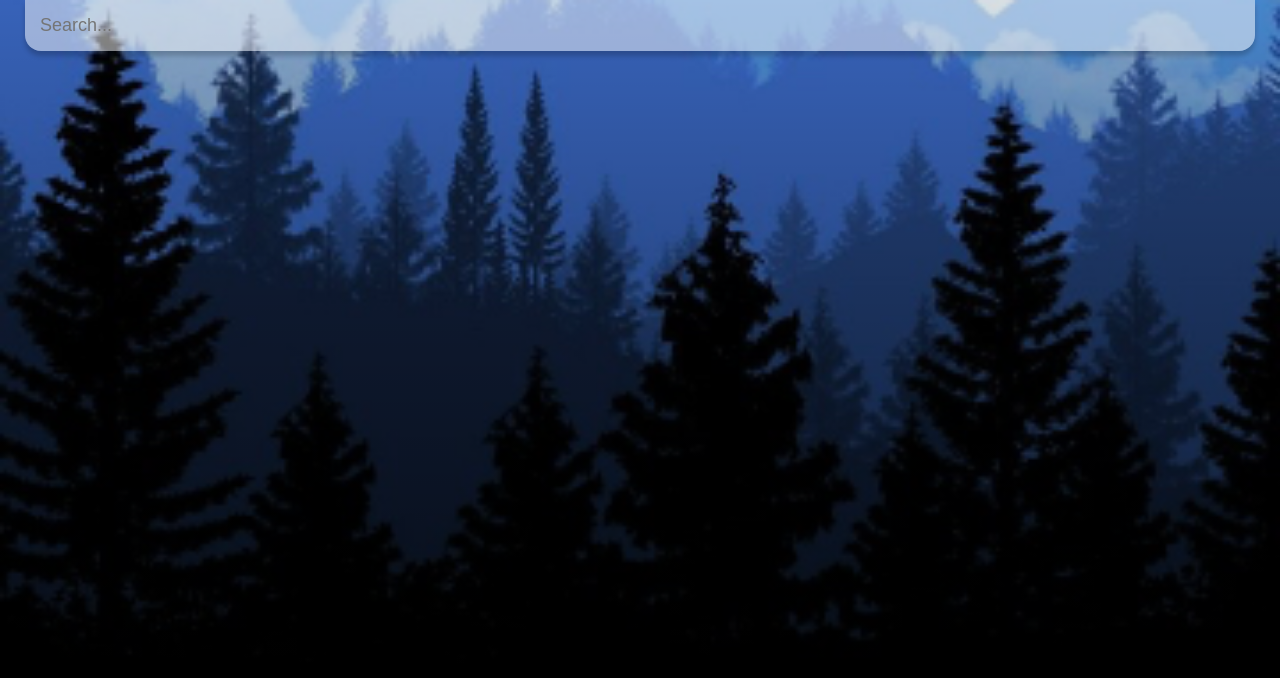
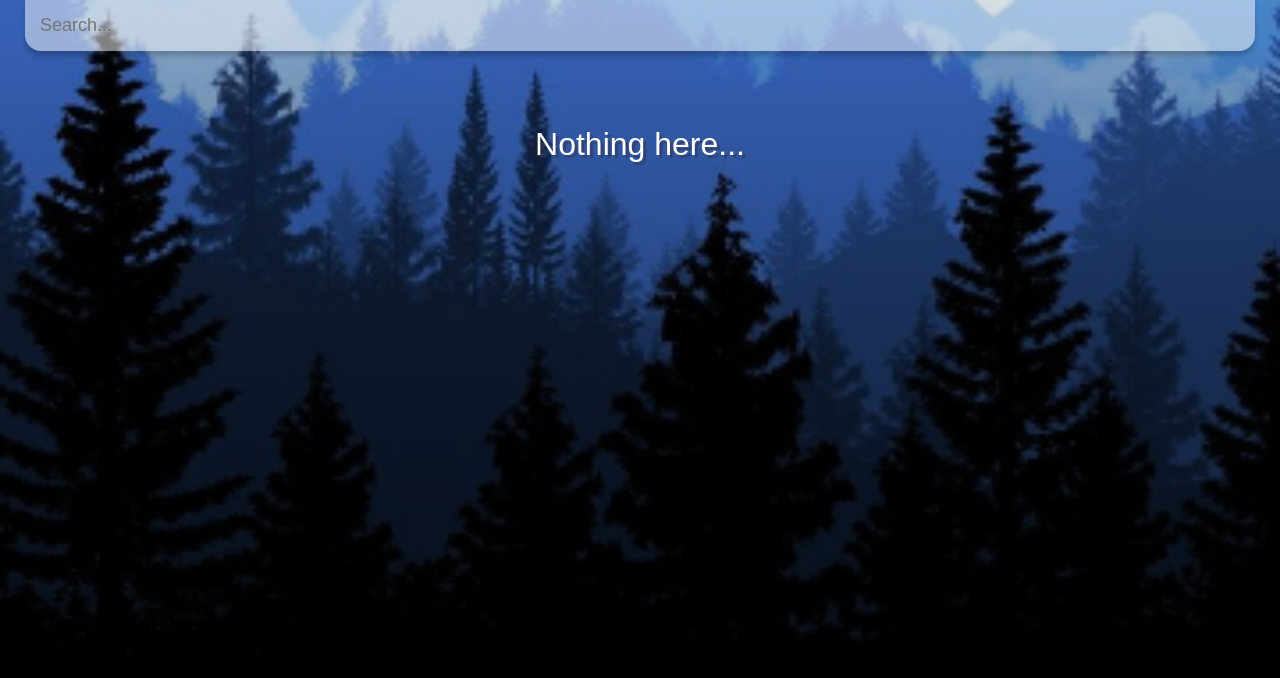
Before and after one commit to Sutolix/weather_app, a React (Create React App) app: page / in a window 1280 px wide. Shown: the top 678 px of the page. Built offline with nearby package versions, Linux system fonts and the light colour scheme.

Commit message:
some corrections

```diff
--- a/src/App.js
+++ b/src/App.js
@@ -11,37 +11,40 @@ function App() {
 
 
   const search = evt => {
+
     if (evt.key === "Enter") {
+      //query api
       fetch(`${api.base}weather?q=${query}&units=metric&APPID=${api.key}`)
         .then(res => res.json())
         .then(result => {
           setWeather(result);
+          console.clear();
           setQuery('');
-          console.log(result)
-        });
-    }
+        })
+     }
   }
 
-
   const dateBuilder = (d) => {
+    //months and days arrays
     let months = ["January", "February", "March", "April", "May", "June", "July", "August", "September", "October", "November", "December"];
     let days = ["Sunday", "Monday", "Tuesday", "Wednesday", "Thursday", "Friday", "Saturday"];
-
+    //defition of date variaveis
     let day = days[d.getDay()];
     let date = d.getDate();
     let month = months[d.getMonth()];
     let year = d.getFullYear();
 
-    return `${day} ${date} ${month} ${year}`
+    return `${day} ${date}, ${month} ${year}`
   }
 
   return (
+    //Background change
     <div className={
       (typeof weather.main != "undefined") ?
         ((weather.main.temp > 16) ?
           'app warm'
-        : 'app')
-      : 'app'
+          : 'app')
+        : 'app'
     }>
 
       <main>
@@ -68,7 +71,11 @@ function App() {
               <div className="weather">{weather.weather[0].main}</div>
             </div>
           </div>
-        ) : ('')}
+        ) : (
+            <div className="location-box">
+              <div className="location">Nothing here...</div>
+            </div>
+          )}
       </main>
     </div>
   );
--- a/src/index.css
+++ b/src/index.css
@@ -49,7 +49,7 @@ main {
   color: #313131;
   font-size: 18px;
 
-  transition: 0.4s ease;
+  transition: 0.4s ease-out;
 }
 
 .search-box .search-bar:focus {
```
